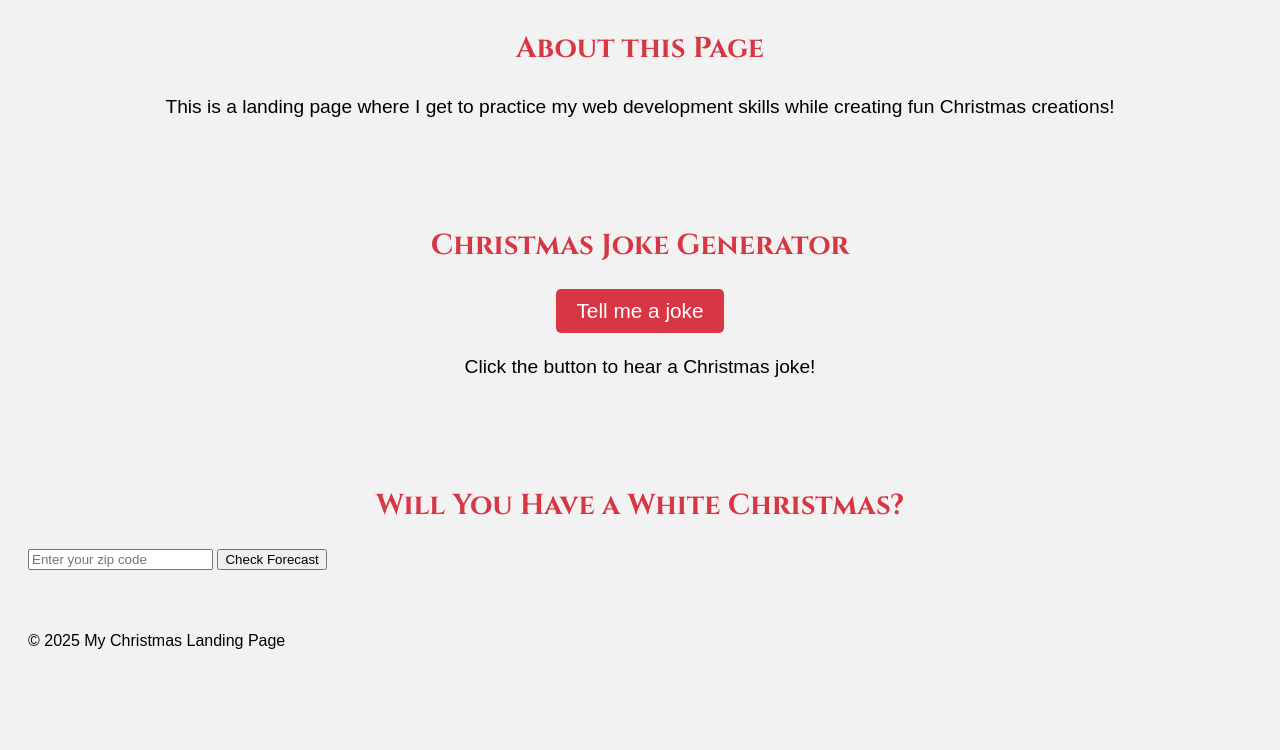
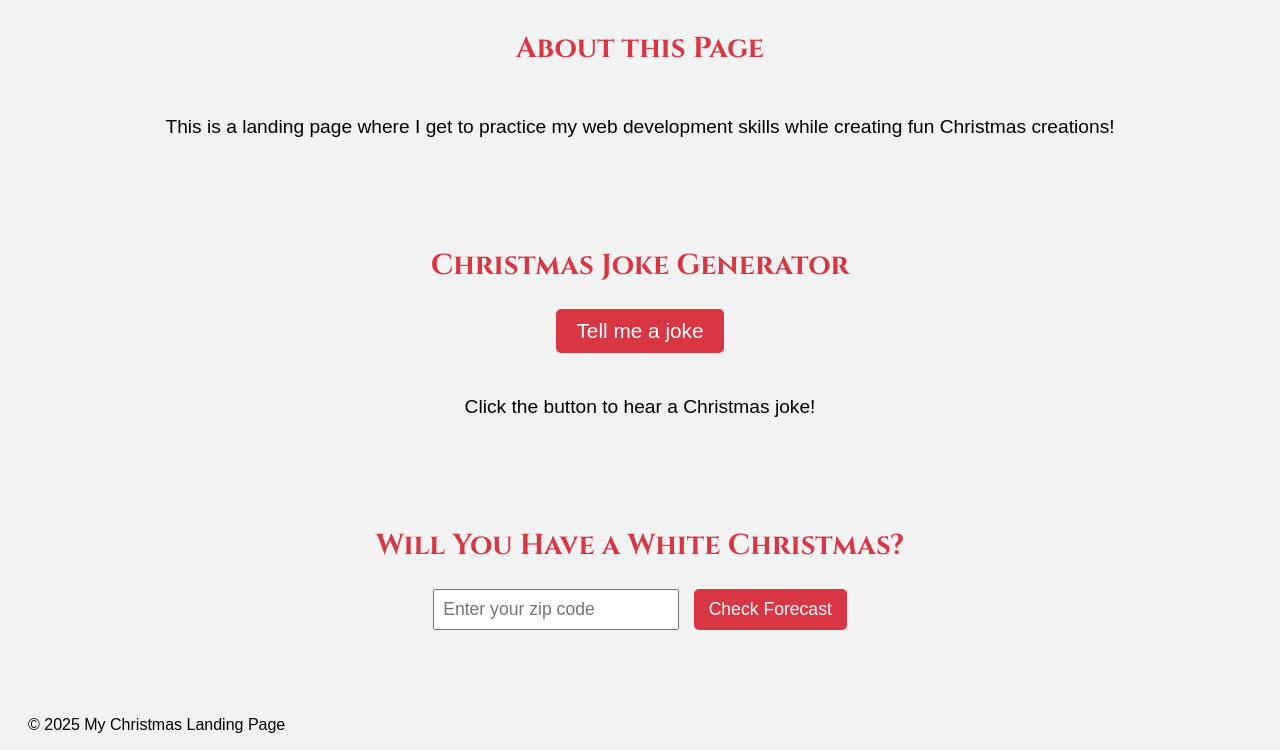
Before and after one commit to cmacmullen/Christmas_Coding_Challenge, a plain HTML site: page index.html in a window 1280 px wide. Shown: the part 660-1410 px from the top of the page. Before the commit the page ends 1326 px from the top, so only its background shows below. Drawn offline with Linux system fonts and the light colour scheme; a web font is replaced by a local one.

Commit message:
css to weather app

```diff
--- a/styles/style.css
+++ b/styles/style.css
@@ -136,6 +136,8 @@ body {
     font-size: 1.2rem;
     line-height: 1.6;
     text-align: center;
+    padding-top: 20px;
+
 }
 .joke-section {
     text-align: center;
@@ -144,6 +146,8 @@ body {
     font-size: 1.2rem;
     line-height: 1.6;
     text-align: center;
+    padding-top: 20px;
+
 }
 #joke-btn {
     text-align: center;
@@ -194,3 +198,46 @@ body {
     transform: scale(1) rotate(-2deg);
   }
 }
+
+.weather-section.section-spacing {
+  text-align: center;
+}
+
+#check-weather-btn {
+    background-color: #d93644;
+    color: white;
+    border: none;
+    padding: 10px 20px;
+    font-size: 1.3rem;
+    cursor: pointer;
+    border-radius: 5px;
+    transition: background-color 0.3s ease;
+}
+
+
+
+#zip-input {
+    display: inline-flex;
+    margin-right: 10px;
+    padding: 8px;
+    font-size: 1.1rem;
+}
+
+#check-weather-btn {
+    display: inline-flex;
+    padding: 10px 15px;
+    font-size: 1.1rem;
+}
+
+
+#weather-result{
+    display: block;
+    margin: 10px auto;
+}
+
+.weather-section.section-spacing p{
+    font-size: 1.2rem;
+    line-height: 1.6;
+    text-align: center;
+    padding-top: 20px;
+}
```
Also changed, not shown: index.html (+1 -0 lines).
